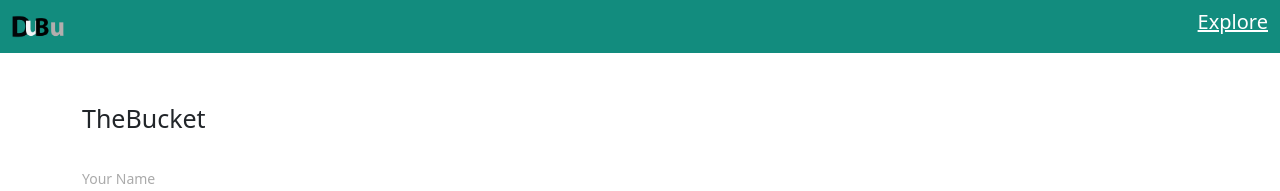
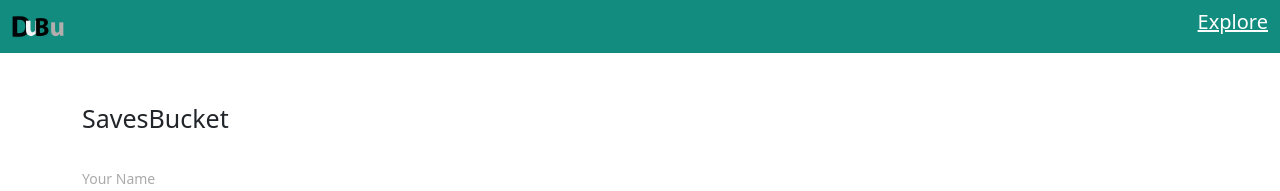
Before and after one commit to Hassankassim/mydubu, a React (Create React App) app: page / in a window 1280 px wide. Shown: the top 191 px of the page. Built offline with nearby package versions, Linux system fonts and the light colour scheme.

Commit message:
changing favicon

```diff
--- a/src/App.js
+++ b/src/App.js
@@ -59,7 +59,7 @@ function App() {
       {/* Main content */}
       <div className='container mt-5'>
         <div className='title'>
-          <h3>TheBucket</h3>
+          <h3>SavesBucket</h3>
         </div>
         <div className='m-3 text-success'>
           {data && <h5>{data}</h5>}
```
